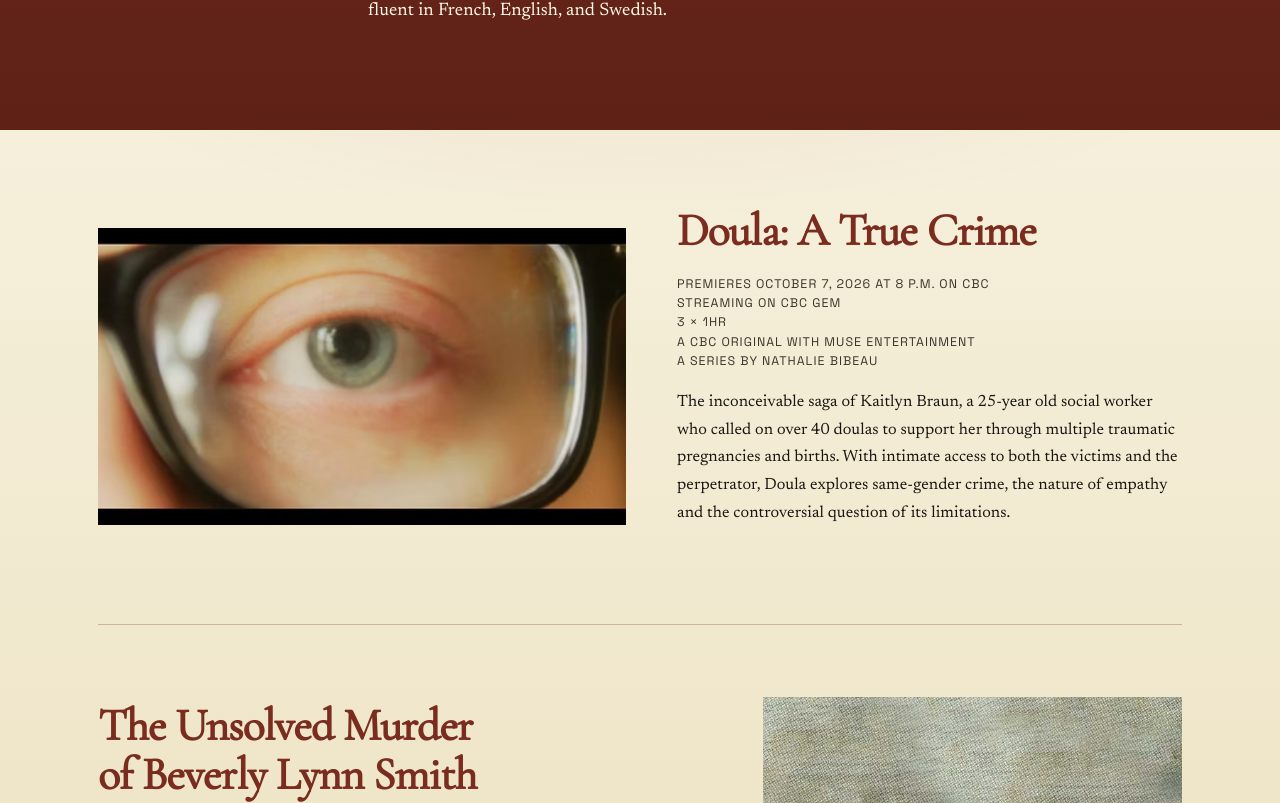
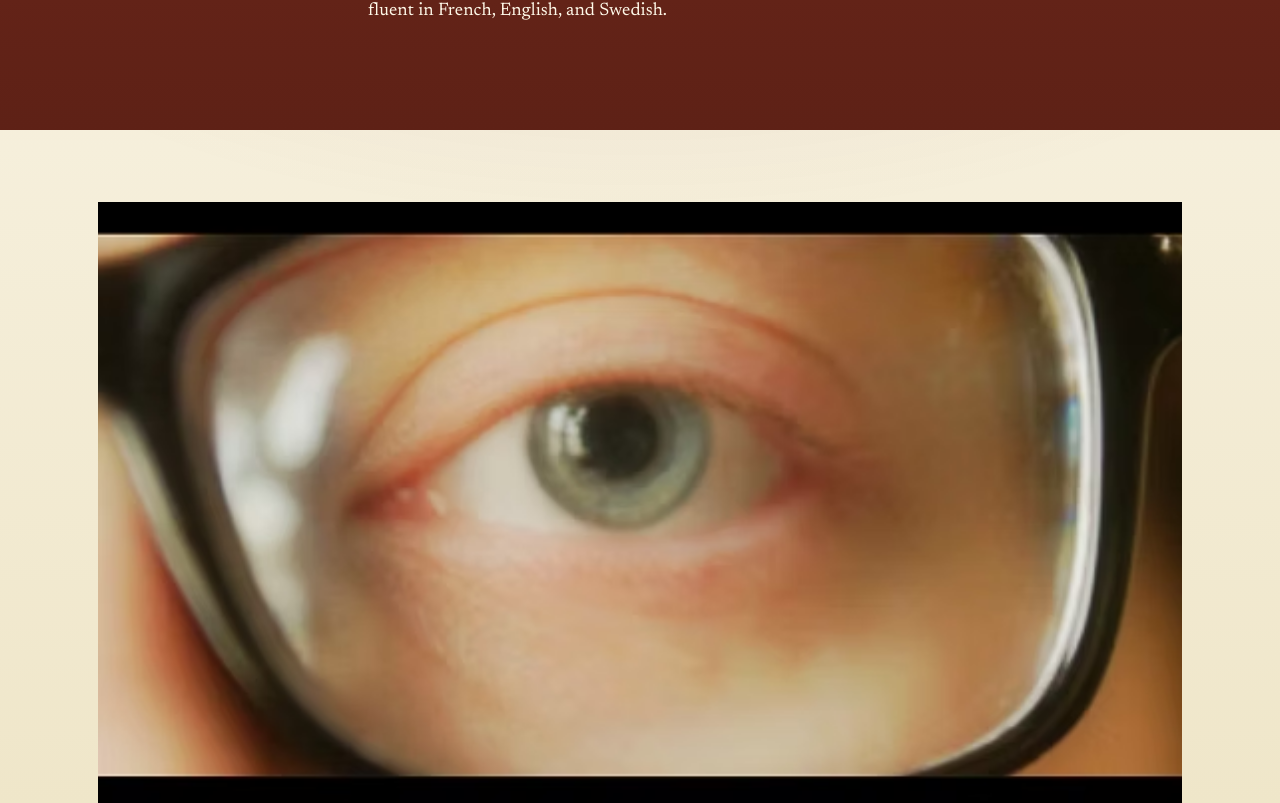
Before and after one commit to lionelmann/natbibeau, a Nuxt app in the folder nuxt/: page / in a window 1280 px wide. Shown: the part 1597-2400 px from the top of the page. Built offline with nearby package versions, Linux system fonts and the light colour scheme.

Commit message:
Make wide work stills full width
Stack landscape series images above copy so Doula no longer sits at half width.

Co-authored-by: Lionel Mann <lionelmann@users.noreply.github.com>

```diff
--- a/nuxt/app/components/WorkCard.vue
+++ b/nuxt/app/components/WorkCard.vue
@@ -70,22 +70,27 @@ const isWide = computed(() => props.aspectRatio !== "2 / 3");
   border-bottom: 1px solid var(--color-rule);
 }
 
-.work.wide {
-  grid-template-columns: minmax(0, 1.15fr) minmax(0, 1.1fr);
-  align-items: center;
+.work.wide,
+.work.wide.reverse {
+  grid-template-columns: 1fr;
+  grid-template-areas:
+    "media"
+    "content";
+  gap: clamp(1.35rem, 3vw, 2rem);
+  align-items: start;
 }
 
-.work:last-child {
-  border-bottom: 0;
+.work.wide .media {
+  width: 100%;
+  max-width: none;
 }
 
-.work.reverse {
-  grid-template-columns: minmax(0, 1.35fr) minmax(0, 0.92fr);
-  grid-template-areas: "content media";
+.work.wide .title {
+  max-width: none;
 }
 
-.work.wide.reverse {
-  grid-template-columns: minmax(0, 1.1fr) minmax(0, 1.15fr);
+.work.wide .content {
+  max-width: 42rem;
 }
 
 .media {
```
